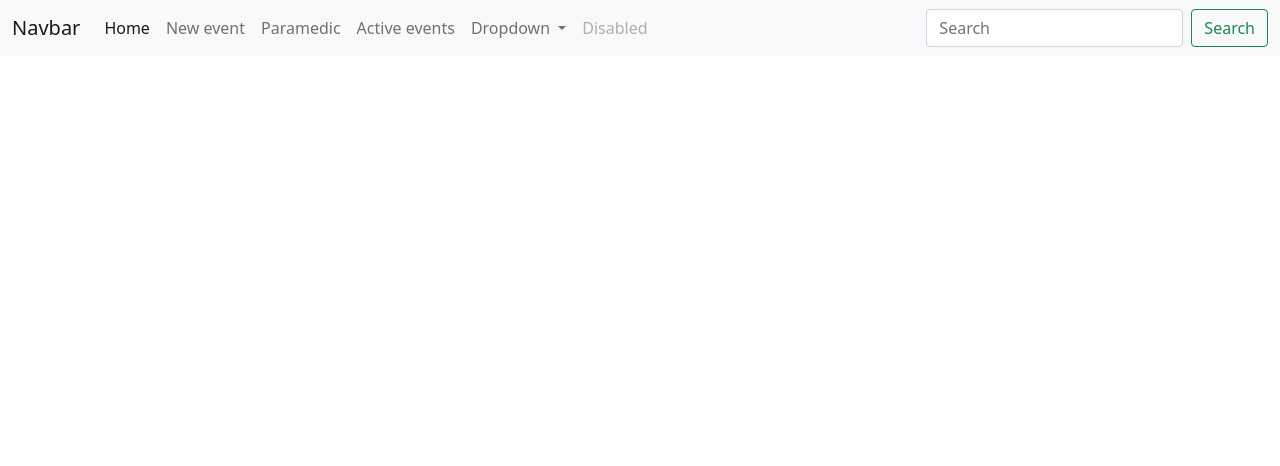
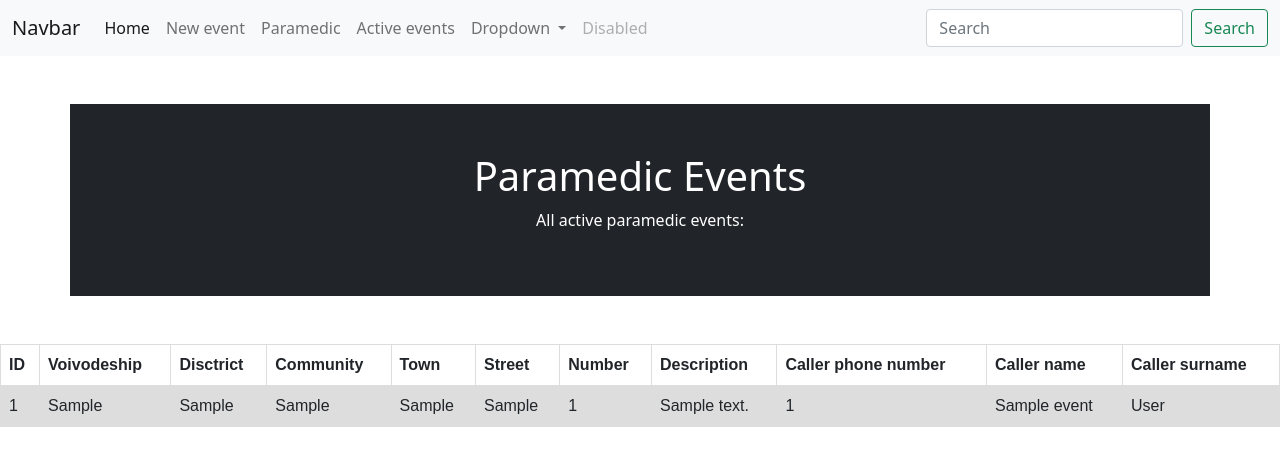
Before and after one commit to wojcik-mariusz/psap, a Flask app: page /paramedic-all in a window 1280 px wide. Shown: the top 466 px of the page. Run offline with Flask 2, Linux system fonts and the light colour scheme; tables that the repository leaves empty hold one stand-in row (values such as "Sample post").

Commit message:
paramedic events webpage - add table view for active events

```diff
--- a/flask_template/server/services/event_manager.py
+++ b/flask_template/server/services/event_manager.py
@@ -21,16 +21,7 @@ def get_all_list_event() -> List[str]:
 #
 #
 def get_paramedic_list_event() -> List[str]:
-    paramedic_event_list = Events.query.filter(
-        and_(Events.street == "Polna", Events.street_number == "3")).first()
+    paramedic_event_list = Events.query.filter(Events.fw_to_paramedic == "1").all()
+    # paramedic_event_list = Events.query.filter(
+    #     and_(Events.street == "Polna", Events.street_number == "3")).all()
     return paramedic_event_list
-#
-#
-# def get_police_list_event()-> List[str]:
-#     police_event_list = Events.query.filter_by(fw_to_police='True').all()
-#     return police_event_list
-#
-#
-# def get_fire_service_list_event()-> List[str]:
-#     fire_service_event_list = Events.query.filter_by(Events.fw_to_fire_service == 'True').all()
-#     return fire_service_event_list
--- a/flask_template/templates/paramedic-show-all.html
+++ b/flask_template/templates/paramedic-show-all.html
@@ -3,12 +3,83 @@
 {% block title %}
 base
 {% endblock %}
+{% block style %}
+table {
+  font-family: arial, sans-serif;
+  border-collapse: collapse;
+  width: 100%;
+}
+
+td, th {
+  border: 1px solid #dddddd;
+  text-align: left;
+  padding: 8px;
+}
+
+tr:nth-child(even) {
+  background-color: #dddddd;
+}
+{% endblock %}
 
 {% block body %}
 
-{% for row in paramedic_event_list %}
-    {{ row.street }}
-    {{ row.street_number }}
-{% endfor %}
+<div class="container p-5 my-5 bg-dark text-white">
+  <h1>Paramedic Events</h1>
+  <p>All active paramedic events:</p>
+</div>
+
+<table>
+    <tr>
+        <th>ID</th>
+        <th>Voivodeship</th>
+        <th>Disctrict</th>
+        <th>Community</th>
+        <th>Town</th>
+        <th>Street</th>
+        <th>Number</th>
+        <th>Description</th>
+        <th>Caller phone number</th>
+        <th>Caller name</th>
+        <th>Caller surname</th>
+    </tr>
+    {% for row in paramedic_events %}
+        <tr>
+            <td>
+                {{row.id}}
+            </td>
+            <td>
+                {{row.voivodeship}}
+            </td>
+            <td>
+                {{row.district}}
+            </td>
+            <td>
+                {{row.community}}
+            </td>
+            <td>
+                {{row.town}}
+            </td>
+            <td>
+                {{row.street}}
+            </td>
+            <td>
+                {{row.street_number}}
+            </td>
+            <td>
+                {{row.description}}
+            </td>
+            <td>
+                {{row.caller_telephone_number}}
+            </td>
+            <td>
+                {{row.caller_name}}
+            </td>
+            <td>
+                {{row.caller_surname}}
+            </td>
+        </tr>
+    {% endfor %}
+</table>
+
 
 {% endblock %}
```
